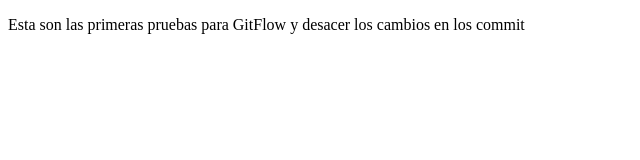
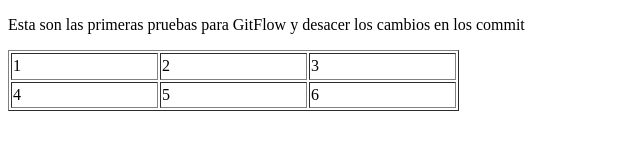
Before and after one commit to kako10/prueba_de_usuario_git, a plain HTML site: page index_usuario.html in a window 1280 px wide. Shown: the whole page, without its empty margins (0-640 px from the left). Drawn offline with Linux system fonts and the light colour scheme.

Commit message:
se agrega una tabla nueva

```diff
--- a/index_usuario.html
+++ b/index_usuario.html
@@ -8,9 +8,17 @@
 
 <body>
 <p>Esta son las primeras pruebas para GitFlow y desacer los cambios en los commit</p>
-
-
-
-
+<table width="451" height="61" border="1">
+  <tr>
+    <td >1</th>
+    <td>2</td>
+    <td>3</td>
+  </tr>
+  <tr>
+    <td>4</th>
+    <td>5</td>
+    <td>6</td>
+  </tr>
+</table>
 </body>
 </html>
```
